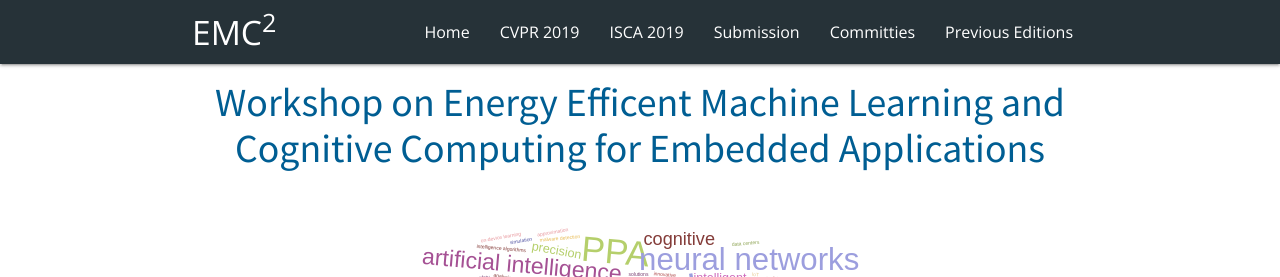
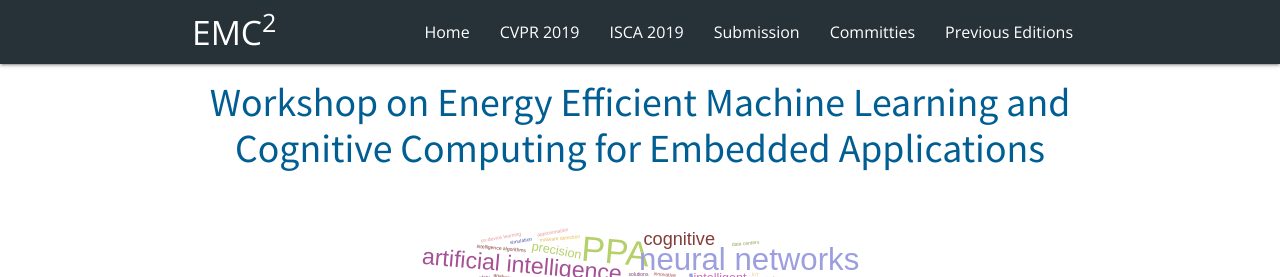
Before and after one commit to mgoldfar/emc2-web, a Jekyll site: the page built from index.html, in a window 1280 px wide. Shown: the top 277 px of the page. Built offline with Jekyll 4.4.1, drawn with Linux system fonts in a browser that asks for light colours.

Commit message:
Fixed typo in title.

```diff
--- a/_config.yml
+++ b/_config.yml
@@ -1,7 +1,7 @@
 encoding: utf-8
 
 # Site settings
-title: Workshop on Energy Efficent Machine Learning and Cognitive Computing for Embedded Applications
+title: Workshop on Energy Efficient Machine Learning and Cognitive Computing for Embedded Applications
 short_title: EMC2
 baseurl: "" # the subpath of your site, e.g. /blog
 url: "" # the base hostname & protocol for your site, e.g. http://example.com
```
